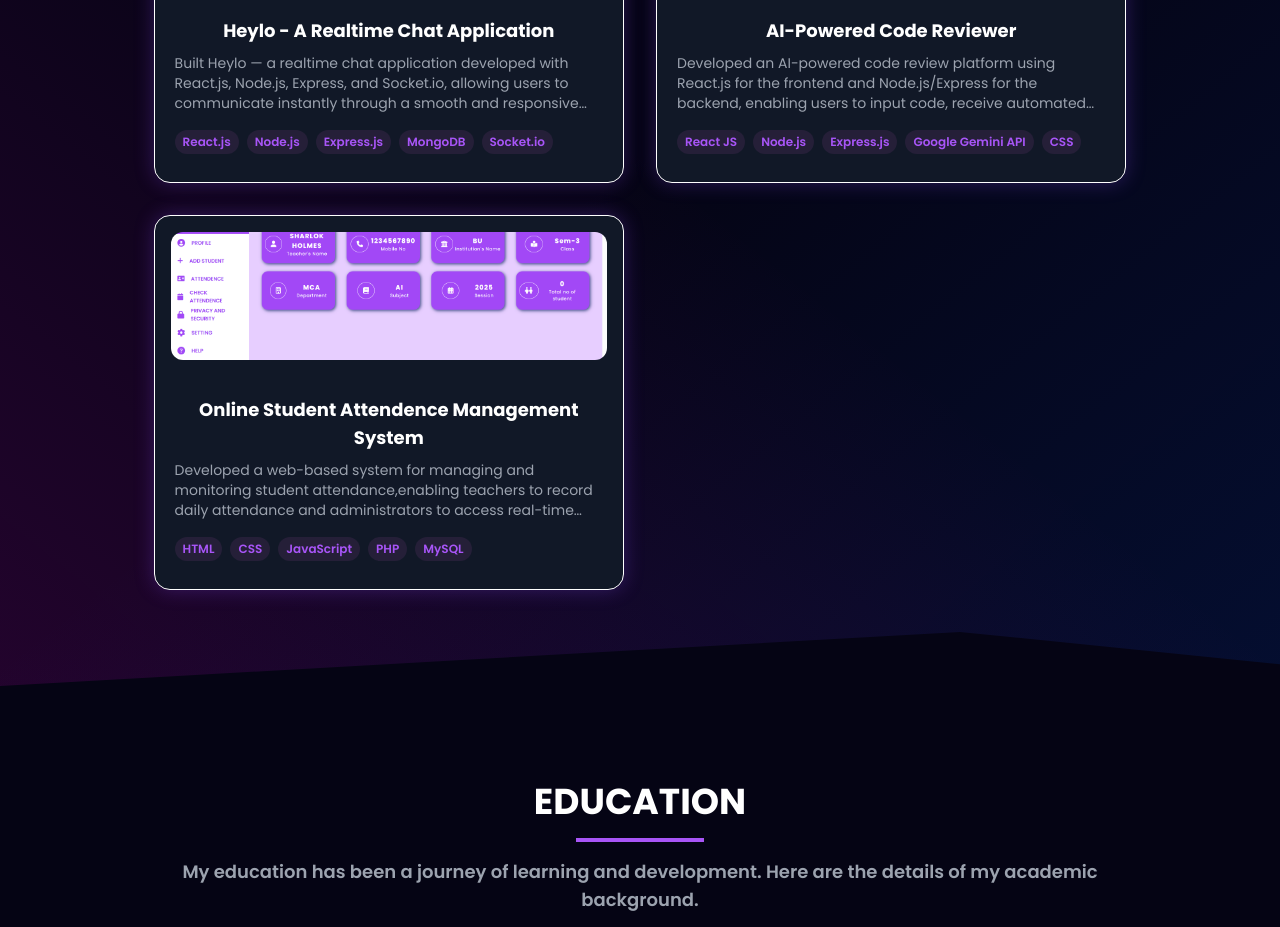
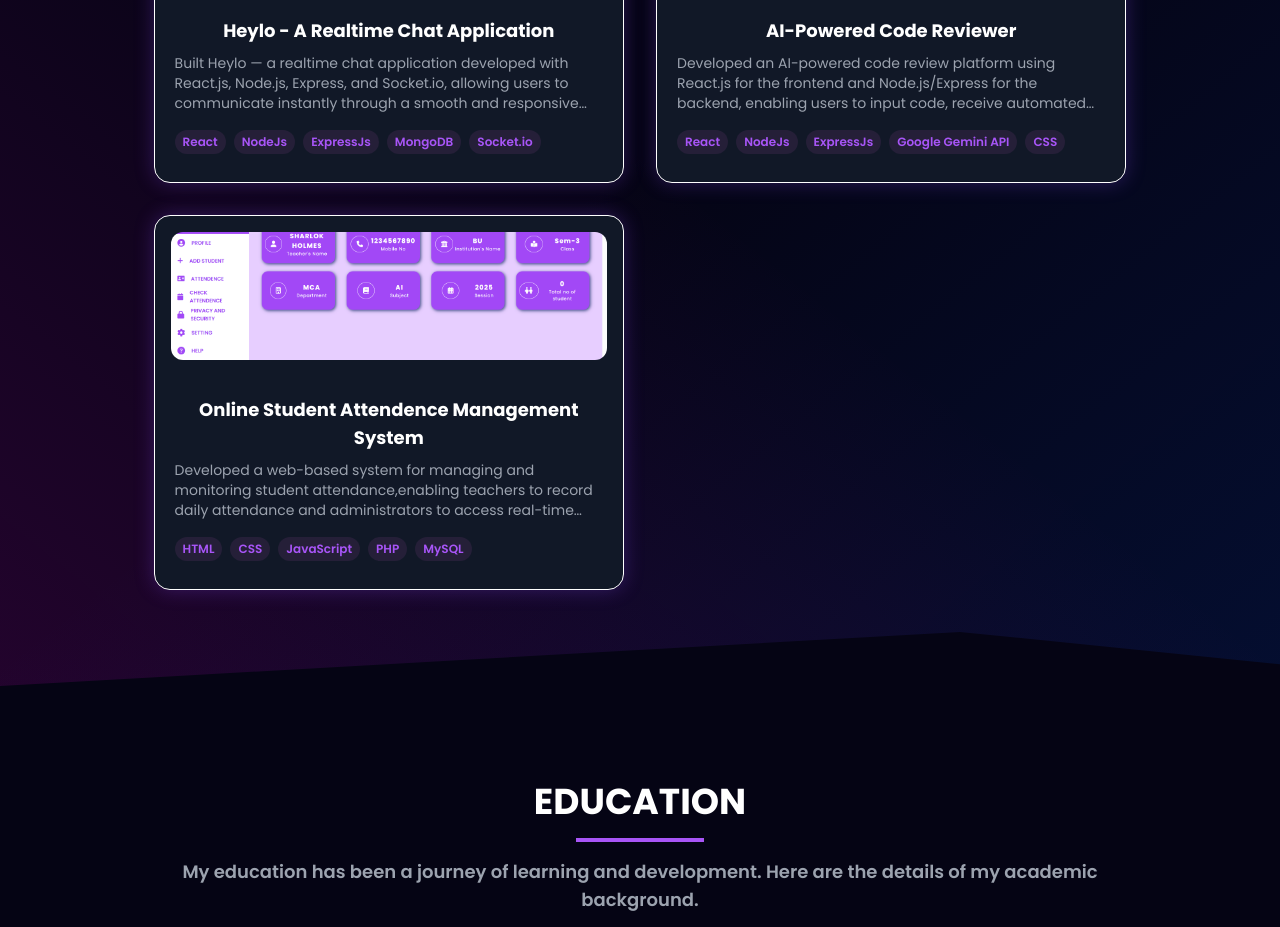
Before and after one commit to ArijitAdhikari25/Arijit-s_Portfolio, a React (Vite) app: page / in a window 1280 px wide. Shown: the part 2120-3047 px from the top of the page. Built offline with nearby package versions, Linux system fonts and the light colour scheme.

Commit message:
add project

```diff
--- a/src/constants.js
+++ b/src/constants.js
@@ -226,7 +226,7 @@ export const SkillsInfo = [
       description:
         "Built Heylo — a realtime chat application developed with React.js, Node.js, Express, and Socket.io, allowing users to communicate instantly through a smooth and responsive interface. The app features live message updates, active user tracking, and efficient event-driven communication for a seamless chatting experience.",
       image: heylo,
-      tags: ["React.js","Node.js","Express.js","MongoDB","Socket.io"],
+      tags: ["React","NodeJs","ExpressJs","MongoDB","Socket.io"],
       github: "https://github.com/ArijitAdhikari25/Chat-App",
       webapp: "https://heylo-chat-app.onrender.com",
     },
@@ -236,7 +236,7 @@ export const SkillsInfo = [
       description:
         "Developed an AI-powered code review platform using React.js for the frontend and Node.js/Express for the backend, enabling users to input code, receive automated reviews, and view feedback with syntax highlighting and markdown rendering.",
       image: code_review,
-      tags: ["React JS", "Node.js", "Express.js", "Google Gemini API", "CSS"],
+      tags: ["React", "NodeJs", "ExpressJs", "Google Gemini API", "CSS"],
       github: "https://github.com/ArijitAdhikari25/Ai-Code-Reviewer-Front",
       webapp: "https://ai-code-reviewer-front.vercel.app/",
     },
```
